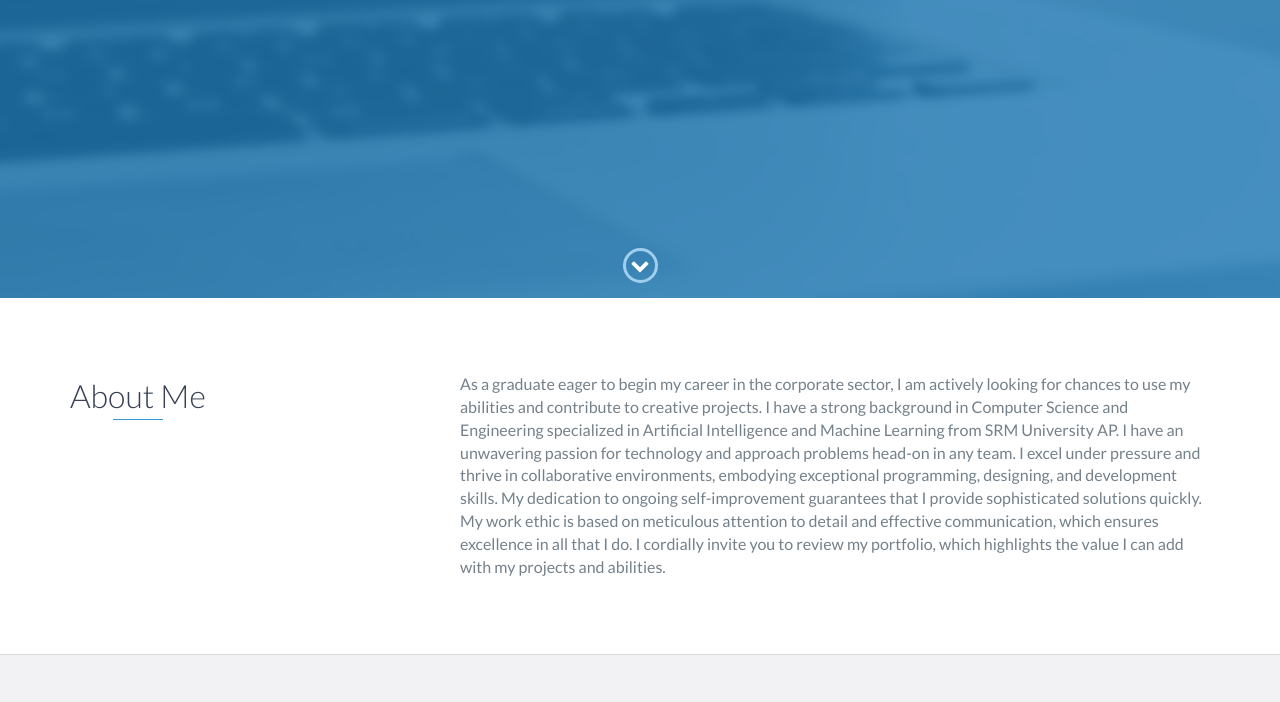
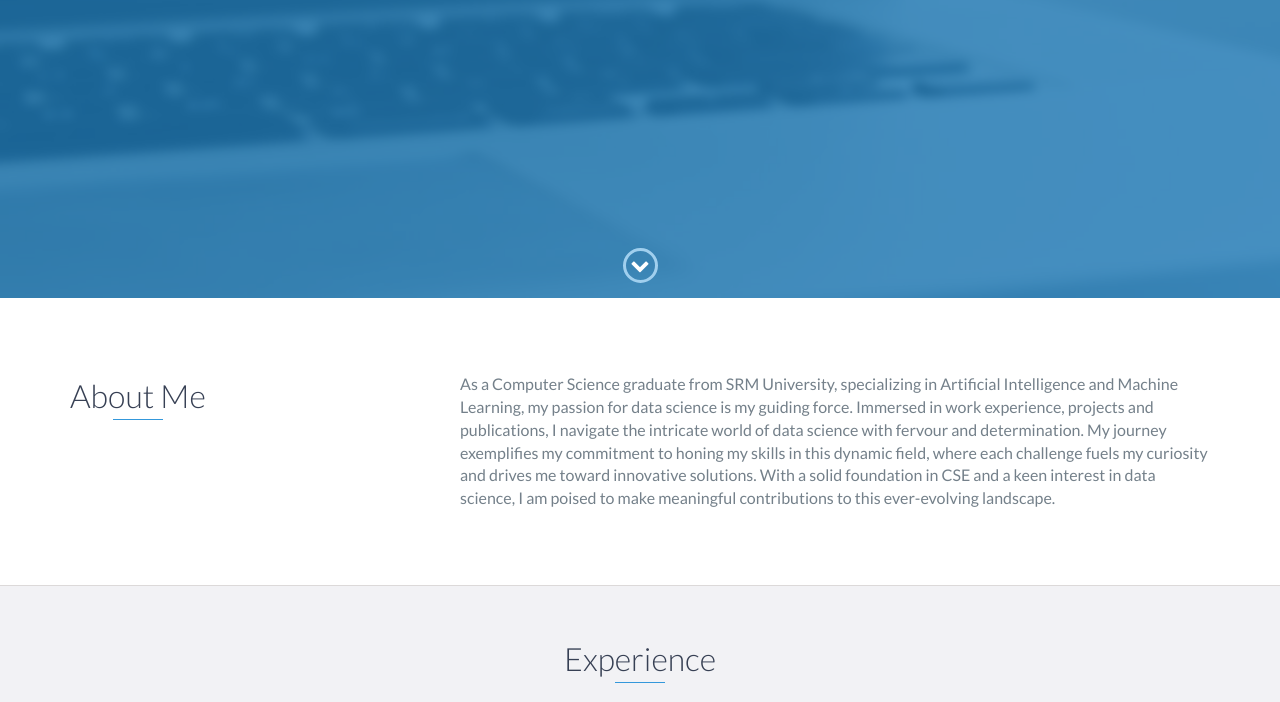
Before and after one commit to SAIKARTHIKvempati/Portfolio, a website: page index.html in a window 1280 px wide. Shown: the part 502-1204 px from the top of the page. Drawn offline with nearby package versions, Linux system fonts and the light colour scheme.

Commit message:
Update index.html

```diff
--- a/index.html
+++ b/index.html
@@ -83,12 +83,8 @@
                 </div>
                 <div class="col-md-8">
                     <p>
-                        As a graduate eager to begin my career in the corporate sector, I am actively looking for chances to use my abilities and contribute to creative projects. I have a strong background in Computer Science and Engineering specialized in Artificial Intelligence and Machine Learning from SRM University AP. I have an unwavering passion for technology and approach problems head-on in any team.
 
-I excel under pressure and thrive in collaborative environments, embodying exceptional programming, designing, and development skills.
- My dedication to ongoing self-improvement guarantees that I provide sophisticated solutions quickly. My work ethic is based on meticulous attention to detail and effective communication, which ensures excellence in all that I do.
-
-I cordially invite you to review my portfolio, which highlights the value I can add with my projects and abilities.
+As a Computer Science graduate from SRM University, specializing in Artificial Intelligence and Machine Learning, my passion for data science is my guiding force. Immersed in work experience, projects and publications, I navigate the intricate world of data science with fervour and determination. My journey exemplifies my commitment to honing my skills in this dynamic field, where each challenge fuels my curiosity and drives me toward innovative solutions. With a solid foundation in CSE and a keen interest in data science, I am poised to make meaningful contributions to this ever-evolving landscape.
                     </p>
                 </div>
             </div>
```
